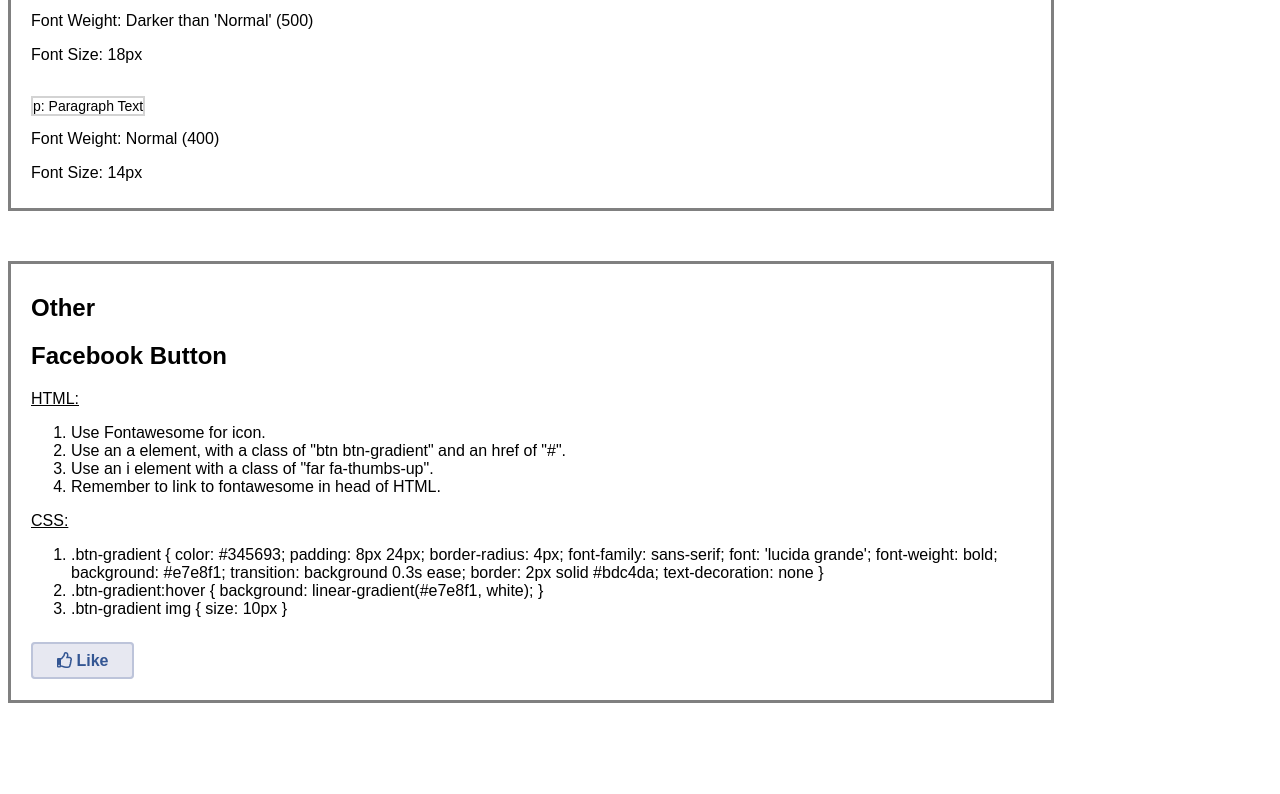
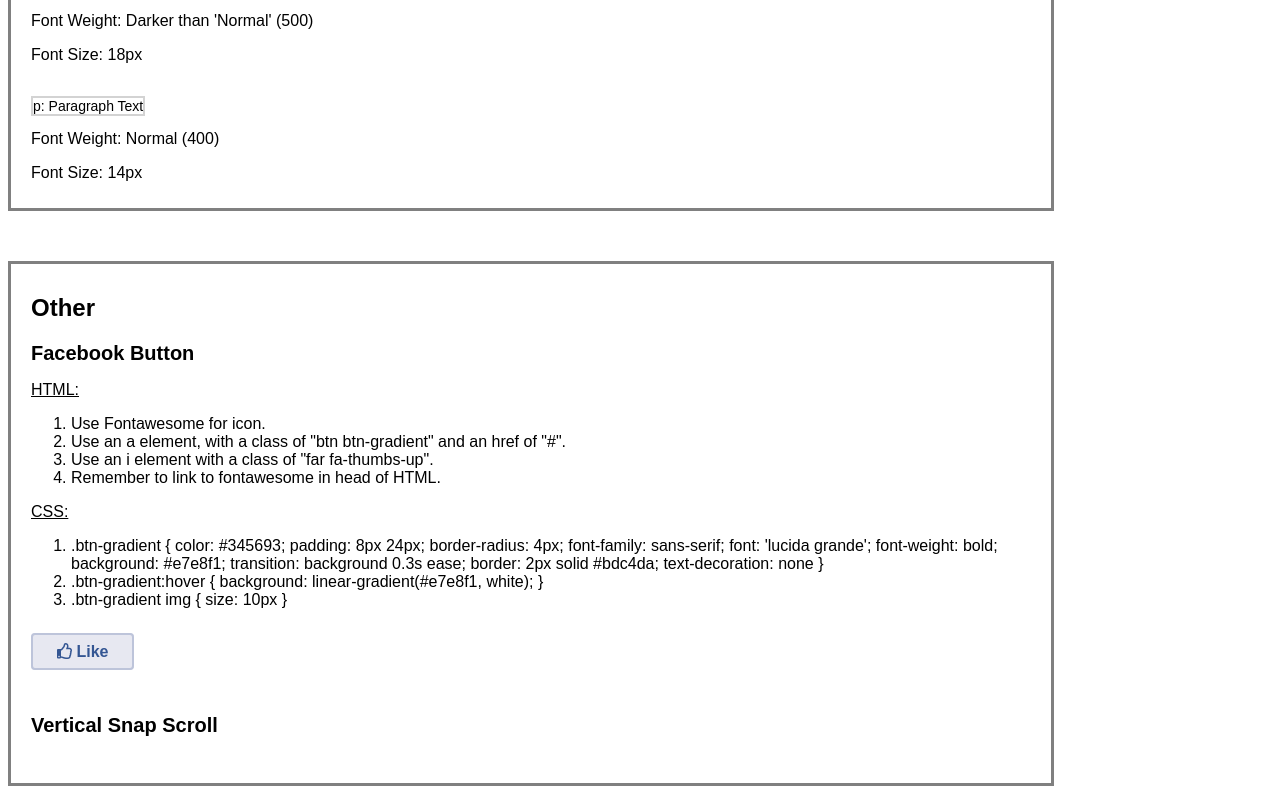
Before and after one commit to carabell94/website-cheatsheet, a plain HTML site: page index.html in a window 1280 px wide. Shown: the part 1549-2343 px from the top of the page. Before the commit the page ends 2260 px from the top, so only its background shows below. Drawn offline with nearby package versions, Linux system fonts and the light colour scheme.

Commit message:
added div for snap scroll

```diff
--- a/index.html
+++ b/index.html
@@ -90,6 +90,11 @@
           </ol>
           <a class="btn btn-gradient" href="#"> <i class="far fa-thumbs-up"></i> Like</a>
         </div>
+        <div class="snapscroll">
+          <br>
+          <br>
+          <h2 class="snapscrolltitle"> Vertical Snap Scroll </h2>
+        </div>
       </div>
   </body>
 </html>
--- a/style.css
+++ b/style.css
@@ -230,8 +230,9 @@
   font-family: sans-serif;
 }
 
-.fbbtntitle {
+.fbbtntitle, .snapscrolltitle {
   font-family: sans-serif;
+  font-size: 20px;
 }
 
 li {
```
